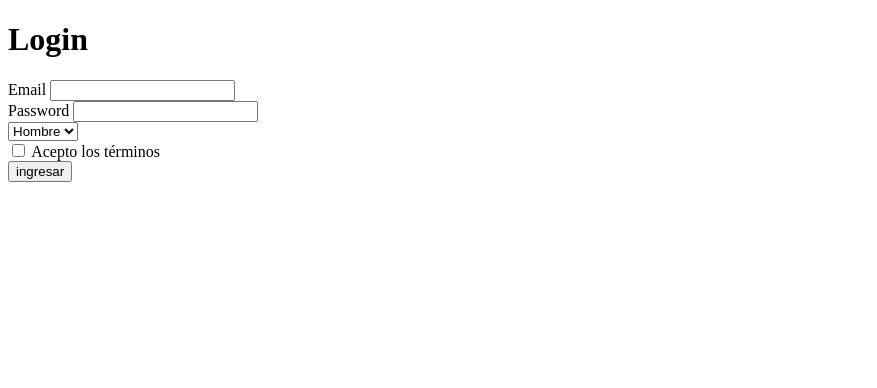
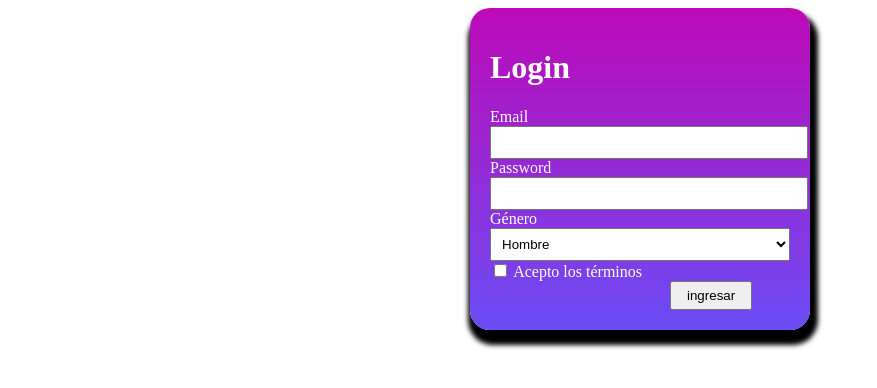
Before and after one commit to LauriBJ/nivelacion-mir, a plain HTML site: page ejercicio3/index.html in a window 1280 px wide. Shown: the whole page, without its empty margins (0-877 px from the left). Drawn offline with Linux system fonts and the light colour scheme.

Commit message:
Implementa el formulario del tercer ejercicio

```diff
--- a/ejercicio3/index.html
+++ b/ejercicio3/index.html
@@ -7,26 +7,35 @@
     <title>Login</title>
 </head>
 <body>
+    <form >
         <link rel="stylesheet" href="styles.css">
         <h1>Login</h1>
         <div>
             <label for="email">Email</label>
-        <input type="email" name="email" id="email">
+            <br>
+            <input class="margen" type="email" name="email" id="email">
+            <br>
         </div>
         <div>
             <label for="password">Password</label>
-        <input type="password" name="password" id="password">
+            <br>
+            <input class="margen" type="password" name="password" id="password">
+            <br>
         </div>
         <div>
-        <select name="género" id="género">
+            <label for="genero">Género</label>
+            <br>
+            <select class="margen" name="género" id="género">
                 <option value="Hombre" selected>Hombre</option>
                 <option value="Mujer">Mujer</option>
             </select>
+            <br>
         </div>
-    <div id="margen">
-        <input type="checkbox" id="terminos" name="terminos">
+        <div>
+            <input  type="checkbox" id="terminos" name="terminos">
             <label for="terminos">Acepto los términos</label>
         </div>
-    <input type="submit" value = "ingresar">
+        <input id="boton" type="submit" value = "ingresar">
+    </form>
 </body>
 </html>
--- a/ejercicio3/styles.css
+++ b/ejercicio3/styles.css
@@ -0,0 +1,24 @@
+form{
+    width: 300px;
+    padding: 20px;
+    border-radius: 20px;
+    margin: 0 auto;
+    background: linear-gradient(#bd09b7, #6b4cf5);
+    box-shadow: 3px 10px 5px 5px black;
+    color: white
+}
+
+.margen{
+    padding: 7px;
+    width: 100%;
+}
+
+#boton{
+    padding: 5px 15px 5px 15px;
+    margin-left: 60%;
+}
+@media (max-width: 500px) {
+    form{
+        width: 100%;
+    }
+}
```
Lines whose indentation alone changed are shown as unchanged.
